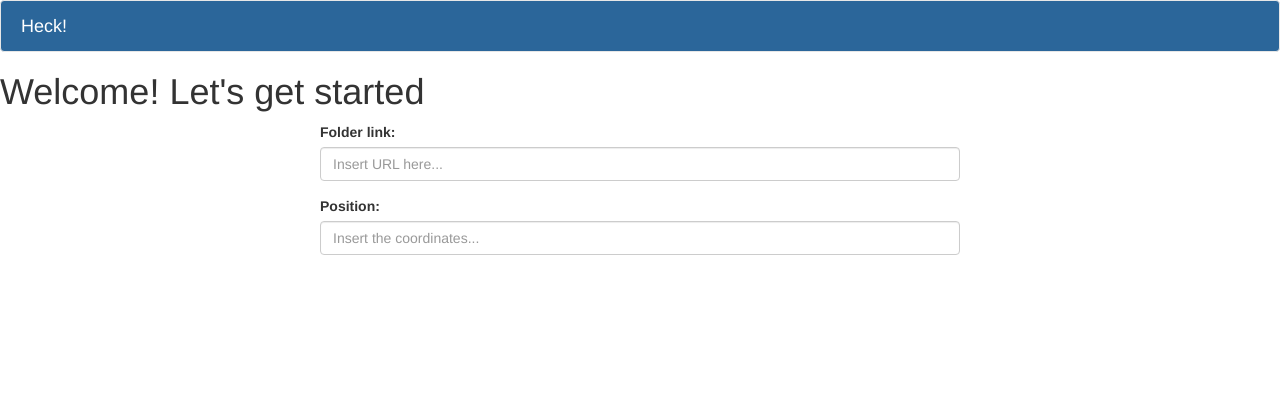
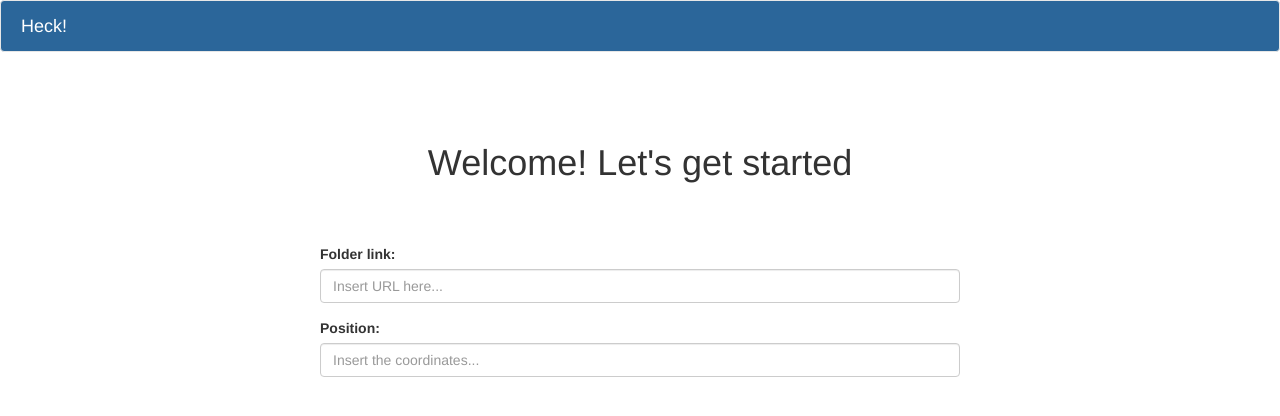
Before and after one commit to qvks/oxfordhack_2016_frontend, a plain HTML site: page index.html in a window 1280 px wide. Drawn offline with Linux system fonts and the light colour scheme.

Commit message:
Added style for welcome

```diff
--- a/css/style.css
+++ b/css/style.css
@@ -1,6 +1,6 @@
 .form-area {
     width: 50%;
-    top: 10%;
+    padding-top: 4%;
     margin: auto;
     display: block;
 }
@@ -26,3 +26,8 @@
     color: #e9e9e9;
     background-color: transparent;
 }
+
+.welcome {
+    padding-top: 4%;
+    text-align: center;
+}
--- a/index.html
+++ b/index.html
@@ -18,7 +18,7 @@
         </nav>
     </header>
 
-    <div id="welcome">
+    <div class="welcome">
         <h1>Welcome! Let's get started</h1>
     </div>
 
@@ -33,6 +33,10 @@
         </div>
     </div>
 
+    <div class="button-confirm">
+
+    </div>
+
 </body>
 
 </html>
```
Lines whose indentation alone changed are shown as unchanged.
